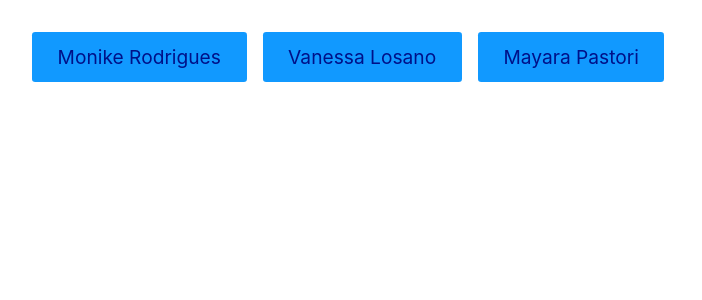
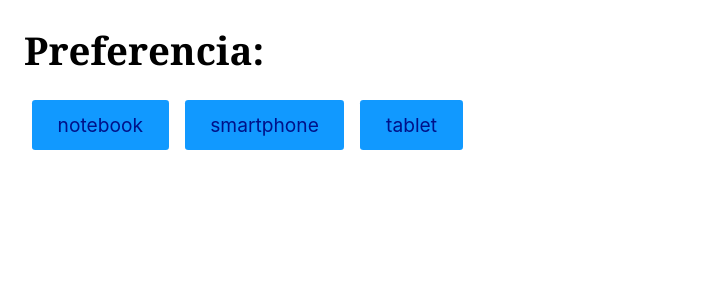
Before and after one commit to Srbentu/react_first, a React (Create React App) app in the folder appreact/: page / in a window 1280 px wide. Shown: the top 300 px of the page, without its empty margins (0-702 px from the left). Built offline with nearby package versions, Linux system fonts and the light colour scheme.

Commit message:
useEfect

```diff
--- a/appreact/src/App.js
+++ b/appreact/src/App.js
@@ -1,31 +1,41 @@
 import React from 'react'
-import Produto from "./Produto";
+import Produto from './Produto'
+
+// Quando o usuário clicar em um dos botões, faça um fetch do produto clicado utilizando a api abaixo
+// https://ranekapi.origamid.dev/json/api/produto/notebook
+// https://ranekapi.origamid.dev/json/api/produto/smartphone
+// Mostre o nome e preço na tela (separe essa informação em um componente Produto.js)
+// Defina o produto clicado como uma preferência do usuário no localStorage
+// Quando o usuário entrar no site, se existe um produto no localStorage, faça o fetch do mesmo
 
 
 const App = () => {
-    const [dados,setDados] = React.useState(null)
-    const [carregando, setCarregando] = React.useState(null)
+    const [produto, setProduto] = React.useState(null)
 
-    async function handleClick(event) {
-        setCarregando(true)
-        let name = event.target.innerText.toLowerCase().replace(" ", '-')
-        let nameFULL = `https://staging.vitat.com.br/wp-json/vitat/especialistas/posts?specialist=` + name
-        const response = await fetch(nameFULL)
-        const json = await response.json()
-        setDados(json)
-        setCarregando(false)
+    React.useEffect(() => {
+        const produtoLocal = window.localStorage.getItem('produto')
+        if(produtoLocal != null) setProduto(produtoLocal)
+    },[])
+
+    React.useEffect(() => {
+        if(produto != null){
+            window.localStorage.setItem('produto', produto)
+        }
+    }, [produto])
+
+    async function handleClick({target}) {
+        setProduto(target.innerText)
     }
+
 
     return (
         <div>
-            <button style={{margin:'.5rem'}} onClick={handleClick}>Monike Rodrigues</button>
-            <button style={{margin:'.5rem'}} onClick={handleClick}>Vanessa Losano</button>
-            <button style={{margin:'.5rem'}} onClick={handleClick}>Mayara Pastori</button>
-            {carregando && <p>Carregando...</p> }
-            {!carregando && dados && <Produto dados={dados}/>}
+            <h1>Preferencia: {produto}</h1>
+            <button style={{margin: '.5rem'}} onClick={handleClick}>notebook</button>
+            <button style={{margin: '.5rem'}} onClick={handleClick}>smartphone</button>
+            <button style={{margin: '.5rem'}} onClick={handleClick}>tablet</button>
+            <Produto produto={produto}/>
         </div>
     )
-
 }
-
 export default App;
--- a/appreact/src/Produto.js
+++ b/appreact/src/Produto.js
@@ -1,11 +1,20 @@
 import React from 'react'
 
-const Produto = ({dados}) => {
-    let info = dados[0]
+const Produto = ({produto}) => {
+    const [dados, setDados] = React.useState(null)
+
+    React.useEffect(() => {
+        if(produto !== null){
+            fetch(`https://ranekapi.origamid.dev/json/api/produto/${produto}`)
+                .then(response => response.json())
+                .then(json => setDados(json))
+        }
+    }, [produto])
+
+    if(dados === null) return null
     return <div>
-        <h1>{info.name}</h1>
-        <p>{info.professional}</p>
-        <img src={info.photo} alt={info.name}/>
+        <h1>{dados.nome}</h1>
+        <p>R$ {dados.preco}</p>
     </div>
 }
 export default Produto
```
